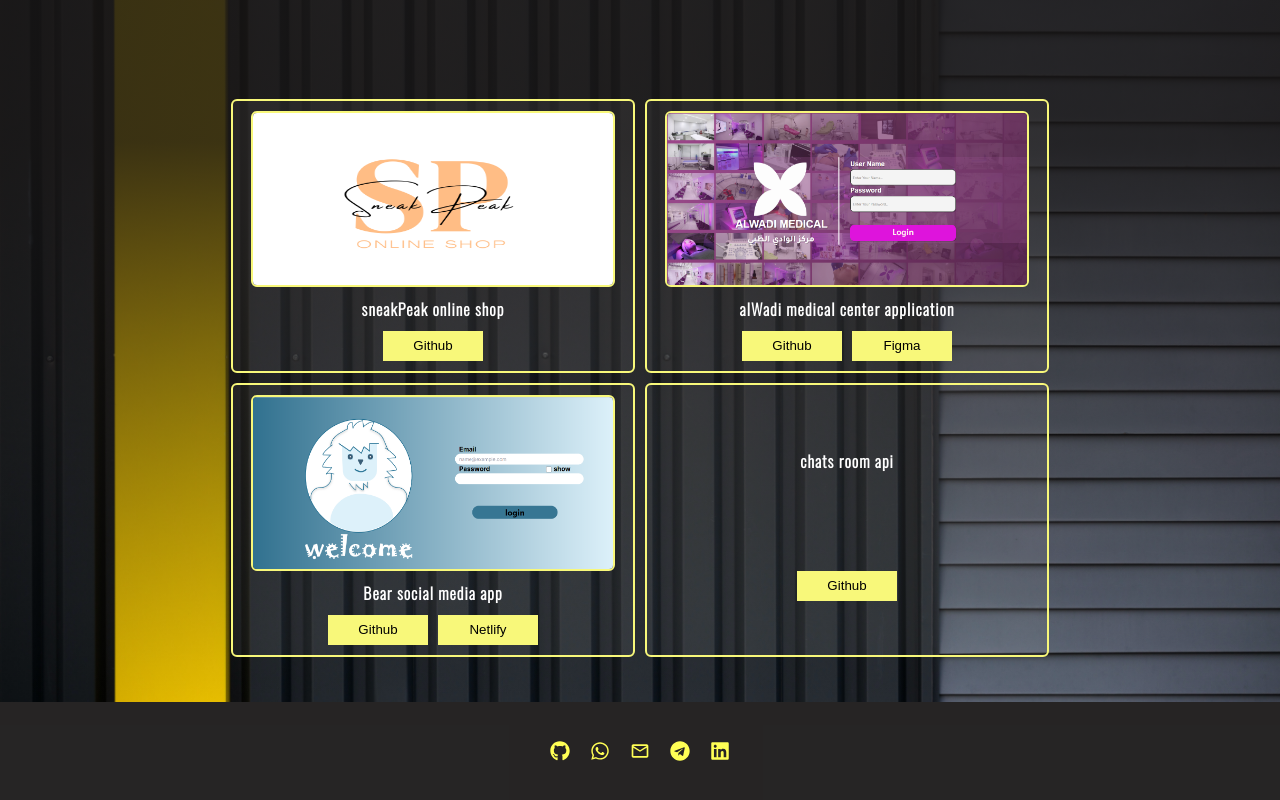
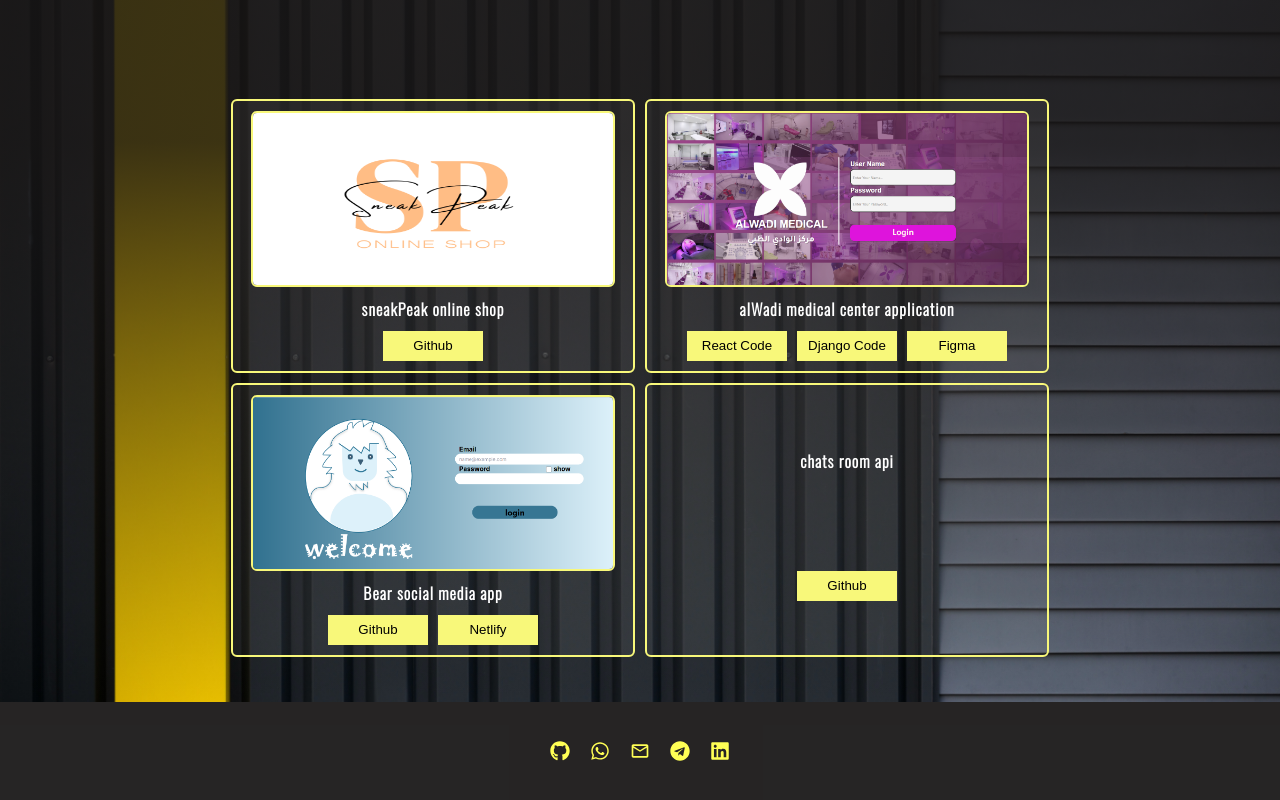
Before and after one commit to ghewazaloum/daas_portfolio, a React (Create React App) app: page / in a window 1280 px wide. Shown: the part 2578-3378 px from the top of the page. Built offline with nearby package versions, Linux system fonts and the light colour scheme.

Commit message:
alwadi medical django github add

```diff
--- a/src/App.js
+++ b/src/App.js
@@ -67,7 +67,8 @@ function App() {
               </div>
               <h4>alWadi medical center application</h4>
               <div className='workButtons'>
-                  <Button href={"https://github.com/ghewazaloum/WadiMedicalCenter.git"}>github</Button>
+                  <Button href={"https://github.com/ghewazaloum/WadiMedicalCenter.git"}>react code</Button>
+                  <Button href={"https://github.com/ghewazaloum/WadiMedicalCenter.git"}>django code</Button>
                   <Button href={"https://www.figma.com/file/g2QP6tQH5pGpR2gwjBkkts/medical-center?type=design&node-id=83%3A9&mode=design&t=nbUOqLubZyFsem70-1"}>Figma</Button>
             </div>
             </WorkCard>
```
